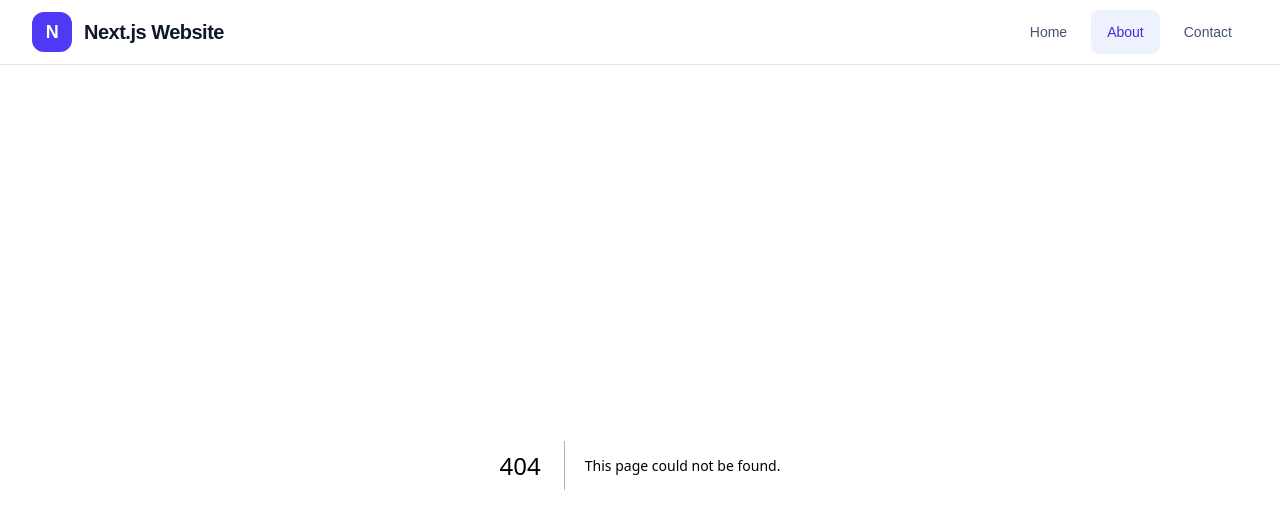
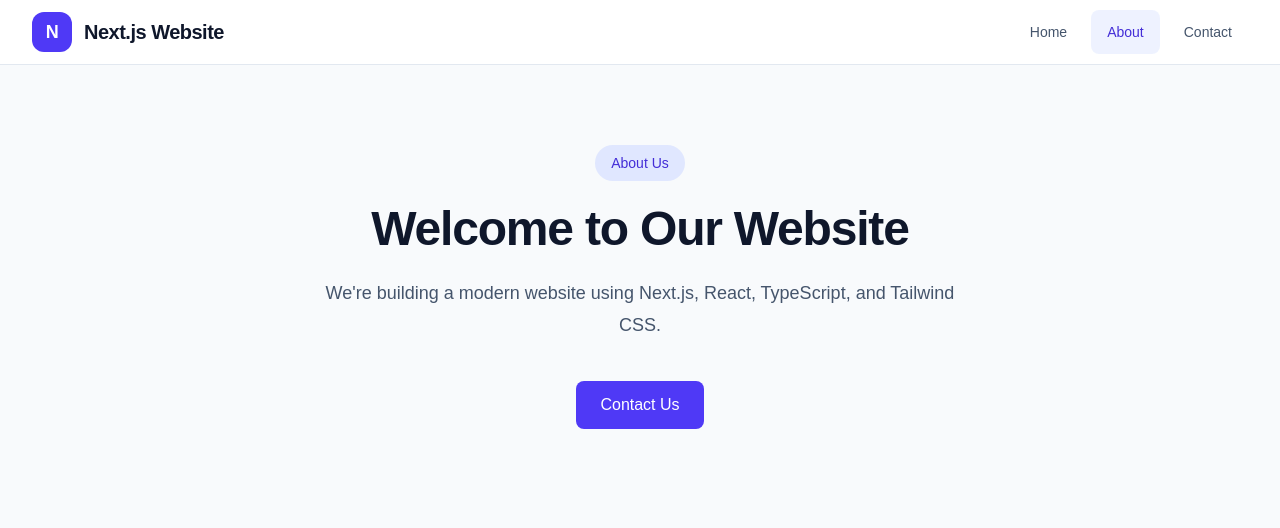
Before and after one commit to asifnawaz-art/nextjs-learn, a Next.js app: page /about in a window 1280 px wide. Before the commit this address had no page. Shown: the top 528 px of the page. Built offline with nearby package versions, Linux system fonts and the light colour scheme.

Commit message:
add the about us page

```diff
--- /dev/null
+++ b/app/about/page.tsx
@@ -0,0 +1,37 @@
+import type { Metadata } from "next";
+import Link from "next/link";
+
+export const metadata: Metadata = {
+  title: "About Us",
+  description: "Learn more about our website and what we do.",
+};
+
+export default function AboutPage() {
+  return (
+    <section className="min-h-[calc(100vh-4rem)] bg-slate-50 px-4 py-20 sm:px-6 lg:px-8">
+      <div className="mx-auto max-w-4xl text-center">
+        <span className="inline-block rounded-full bg-indigo-100 px-4 py-2 text-sm font-medium text-indigo-700">
+          About Us
+        </span>
+
+        <h1 className="mt-6 text-4xl font-bold tracking-tight text-slate-900 sm:text-5xl">
+          Welcome to Our Website
+        </h1>
+
+        <p className="mx-auto mt-6 max-w-2xl text-lg leading-8 text-slate-600">
+          We're building a modern website using Next.js, React, TypeScript, and
+          Tailwind CSS.
+        </p>
+
+        <div className="mt-10">
+          <Link
+            href="/contact"
+            className="inline-flex rounded-lg bg-indigo-600 px-6 py-3 font-medium text-white transition-colors hover:bg-indigo-700 focus-visible:outline-2 focus-visible:outline-offset-2 focus-visible:outline-indigo-600"
+          >
+            Contact Us
+          </Link>
+        </div>
+      </div>
+    </section>
+  );
+}
```
